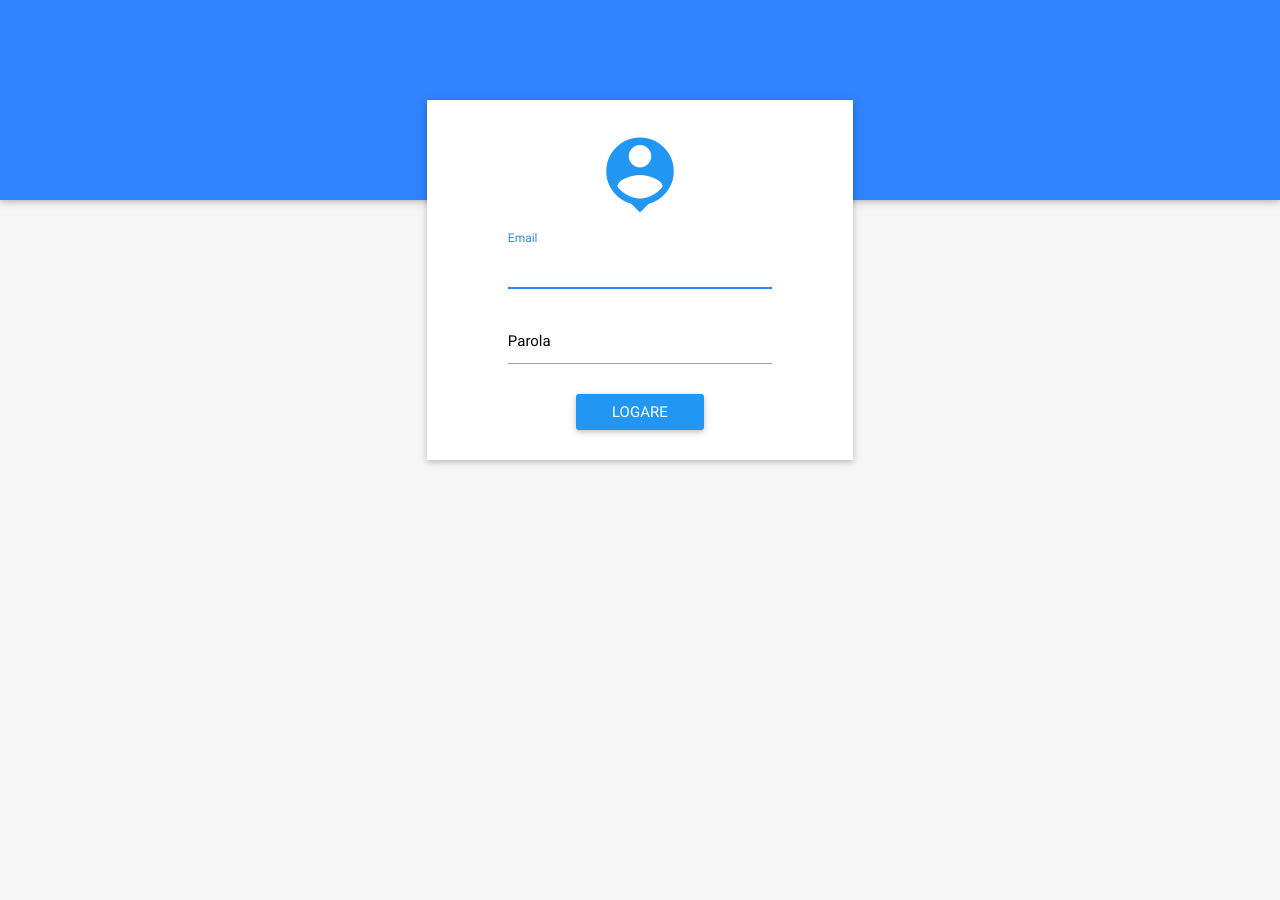
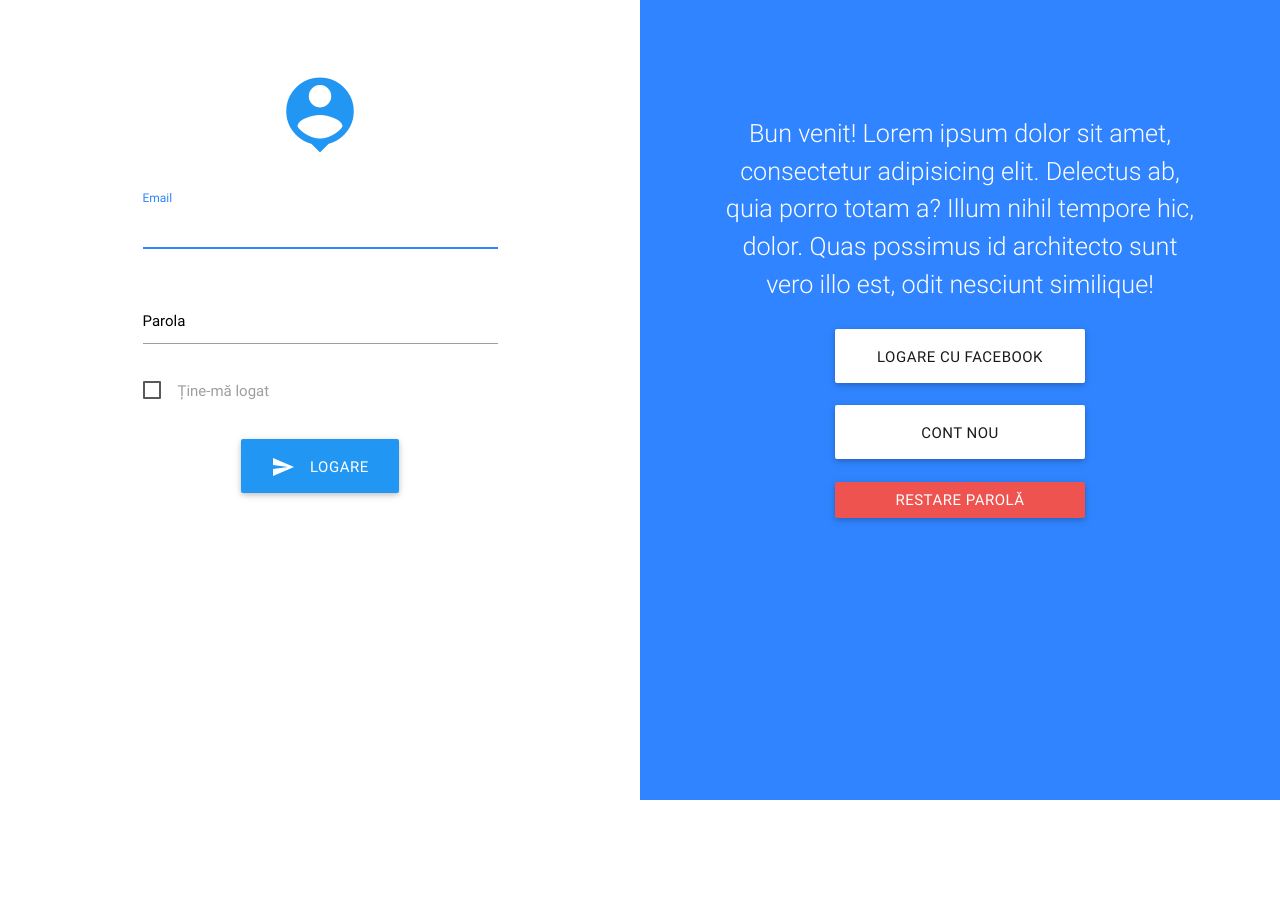
Before and after one commit to artur99/daysplit, a PHP site: template app/templates/login.twig in a window 1280 px wide. After the commit the page ends 800 px from the top, so only its background shows below. Run offline with PHP 8.4, Linux system fonts and the light colour scheme; the template is opened without the code that fills it, so the values that code supplies are empty; some libraries are stand-ins or nearby versions.

Commit message:
Update on login layout

```diff
--- a/app/templates/login.twig
+++ b/app/templates/login.twig
@@ -17,33 +17,49 @@
     <link href="{{asset('main.css')}}" rel="stylesheet">
 </head>
 <body id="login">
-    <div class="colorbar z-depth-1"></div>
-    <div class="row">
-        <div class="col l4 m8 s11 z-depth-1 white loginbox hat">
-            <form class="col s12 hat">
+    <div class="body row blue">
+        <div class="col m6 s12 loginbox nr1">
+            <form class="col s12 l8 inpad" method="POST">
               <div class="row">
-                <div class="col header m10 s12 offset-m1">
+                <div class="col header s12">
                     <i class="large material-icons">person_pin</i>
                 </div>
               </div>
               <div class="row">
-                <div class="input-field col m10 s12 offset-m1">
-                    <input id="email" type="email" autocomplete="off" autofocus>
+                <div class="input-field col s12">
+                    <input id="email" type="email" autocomplete="off" tabindex="1" autofocus>
                     <label for="email" data-error="Wrong email address">Email</label>
                 </div>
               </div>
               <div class="row">
-                <div class="input-field col m10 s12 offset-m1">
-                  <input id="password" type="password">
+                <div class="input-field col s12">
+                  <input id="password" type="password" tabindex="2">
                   <label for="password">Parola</label>
                 </div>
               </div>
               <div class="row">
-                <div class="input-field col m10 s12 offset-m1 center-align">
-                  <input type="submit" class="btn blue waves-effect waves-light" value="Logare">
+                  <div class="col s12">
+                      <input type="checkbox" id="cbox" tabindex="3">
+                      <label for="cbox">Ține-mă logat</label>
+                  </div>
+              </div>
+              <div class="row">
+                <div class="input-field col s12 center-align">
+                  <button class="btn blue waves-effect waves-light btn-large" type="submit" name="action" tabindex="4">
+                      Logare
+                      <i class="material-icons left">send</i>
+                  </button>
                 </div>
               </div>
             </form>
+        </div>
+        <div class="col m6 s12 loginbox nr2 center-align">
+            <p class="flow-text col s10 offset-s1">
+                Bun venit! Lorem ipsum dolor sit amet, consectetur adipisicing elit. Delectus ab, quia porro totam a? Illum nihil tempore hic, dolor. Quas possimus id architecto sunt vero illo est, odit nesciunt similique!
+            </p><br>
+            <a href="#" class="btn waves-effect col l5 ma waves-dark btn-large white">Logare cu Facebook</a> <br>
+            <a href="#" class="btn waves-effect col l5 ma waves-dark btn-large white">Cont nou</a><br>
+            <a href="#" class="btn waves-effect col l5 ma waves-dark red lighten-1">Restare parolă</a><br>
         </div>
     </div>
     <script src="{{asset('components/data.js')}}"></script>
--- a/public_html/assets/app.js
+++ b/public_html/assets/app.js
@@ -1,24 +1,13 @@
-var app = angular.module('daysplit',['ngAnimate', 'ngAria', 'ngMaterial', 'ngMessages'])
-.controller('myrouter', function($scope) {
-    $scope.tpl = {};
-    $scope.tpl.url = 'templates/login.html';
-})
-.controller('AppCtrl', function($scope) {
-    $scope.statuses = ['Planned', 'Confirmed', 'Cancelled'];
-    $scope.options = ['Option 1', 'Option 2', 'Option 3', 'Option 4', '...'];
-    $scope.submit = function() {
-    // submit code goes here
-    };
+var checkbox_focuser=[];
+$('input[type=checkbox]').bind('focus', function(){
+    var $lb = $(this).parent().find('label');
+    checkbox_focuser['color'] = $lb.css('color');
+    $lb.css('color', '#3084FF');
+    // $lb.css('border-color', '#3084FF');
 });
-// app.config(['$routeProvider', '$controllerProvider',
-//     function($routeProvider, $controllerProvider) {
-//         // remember mentioned function for later use
-//         app.registerCtrl = $controllerProvider.register;
-//         //your routes
-//         $routeProvider.when('/', {templateUrl: 'templates/index.html'});
-//         $routeProvider.when('/login', {templateUrl: 'templates/login.html'});
-//         $routeProvider.otherwise({redirectTo: '/'});
-//     }
-// ]);
 
-// angular.module('daysplit', ['ngMaterial'])
+$('input[type=checkbox]').bind('blur', function(){
+    var $lb = $(this).parent().find('label');
+    $lb.css('color', checkbox_focuser['color']);
+
+});
--- a/public_html/assets/fixer.css
+++ b/public_html/assets/fixer.css
@@ -34,3 +34,34 @@ input:not([type]):focus:not([readonly]) + label, input[type=text]:focus:not([rea
 .input-field label.active{
     width: 100%;
 }
+[type=checkbox]:checked+label:before {
+    top: -4px;
+    left: -3px;
+    width: 12px;
+    height: 22px;
+    border-top: 2px solid transparent;
+    border-left: 2px solid transparent;
+    border-right: 2px solid #3084FF;
+    border-bottom: 2px solid #3084FF;
+    -webkit-transform: rotate(40deg);
+    transform: rotate(40deg);
+    -webkit-backface-visibility: hidden;
+    backface-visibility: hidden;
+    -webkit-transform-origin: 100% 100%;
+    transform-origin: 100% 100%;
+}
+[type=checkbox]:checked, [type=checkbox]:not(:checked){
+    visibility: visible;
+}
+.wtxt{
+    color: rgba(255,255,255,0.9);
+}
+.btn.white{
+    color: rgba(0,0,0,.9);
+}
+.row .ma{
+    float: none;
+    display: block;
+    margin-left: auto;
+    margin-right: auto;
+}
--- a/public_html/assets/main.css
+++ b/public_html/assets/main.css
@@ -2,7 +2,7 @@ html,body{
     height: 100%;
     background: #F6F6F6;
 }
-#login .colorbar{
+.colorbar{
     background: #3084FF;
     height: 200px;
     width: 100%;
@@ -10,30 +10,32 @@ html,body{
     top: 0;
     z-index: 0;
 }
-.row .loginbox{
-    display: block;
-    position: relative;
-    z-index: 1;
-    margin-top: 100px;
-    margin-left: auto;
-    margin-right: auto;
-    float: none;
-    overflow: hidden;
-}
-.loginbox>.col{
-    padding: 30px;
-}
-.loginbox .header{
-    text-align: center;
-    color: #2196F3;
-}
-.loginbox .row{
+.row.body{
+    min-height: 100%;
+    height: 100%;
     margin-bottom: 0;
 }
-.wt{
-    color: rgba(255,255,255,.9);
+.row .loginbox{
+    height: 100%;
+    /*text-align: center;*/
+    padding: 20px;
 }
-.hat{
-    height: auto;
-    transition: .5s height;
+.loginbox.nr1{
+    background: #fff;
 }
+.loginbox.nr1 .header{
+    color: #2196F3;
+    text-align: center;
+}
+.loginbox.nr2{
+    background: #3084FF;
+    color: #fff;
+    height: 100%;
+    padding-top: 7%;
+}
+.loginbox .inpad{
+    display: block;
+    margin: auto;
+    float: none;
+    margin-top: 50px;
+}
```
Also changed, not shown: Gruntfile.js (+6 -8 lines).
